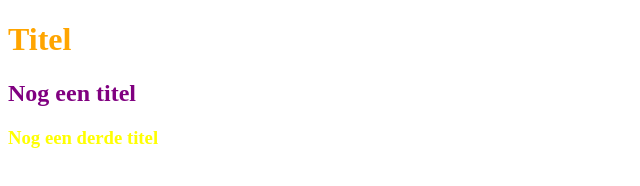
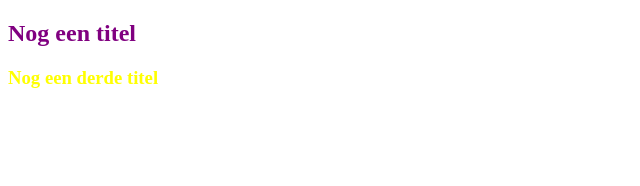
Before and after one commit to verhulstd/syntratest1, a plain HTML site: page index.html in a window 1280 px wide. Shown: the whole page, without its empty margins (0-640 px from the left). Drawn offline with Linux system fonts and the light colour scheme.

Commit message:
h1 deleted

```diff
--- a/index.html
+++ b/index.html
@@ -8,7 +8,6 @@
     <link rel="stylesheet" href="./style.css" />
   </head>
   <body>
-    <h1>Titel</h1>
     <h2>Nog een titel</h2>
     <h3>Nog een derde titel</h3>
   </body>
--- a/style.css
+++ b/style.css
@@ -1,6 +1,3 @@
-h1 {
-  color: orange;
-}
 h2 {
   color: purple;
 }
```
